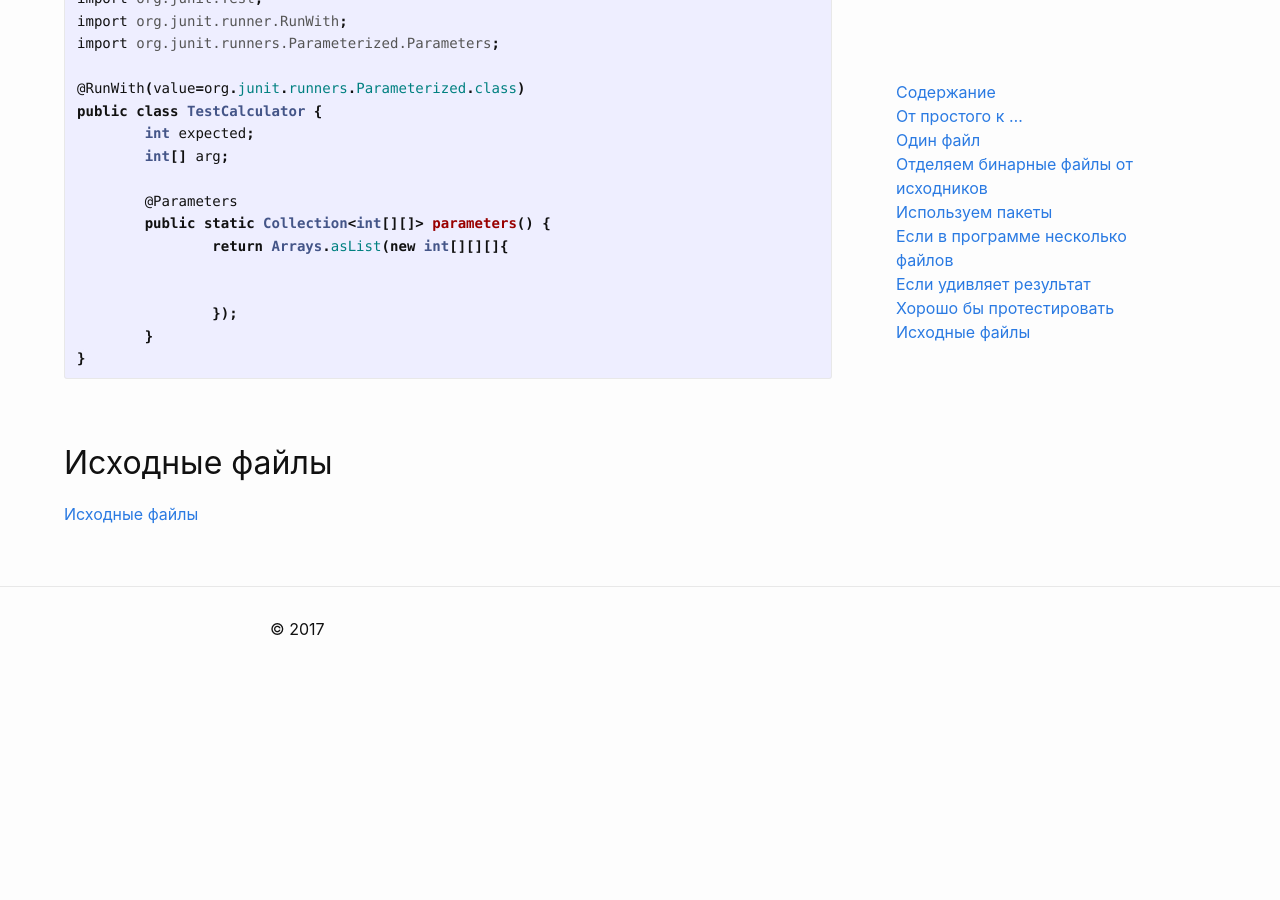
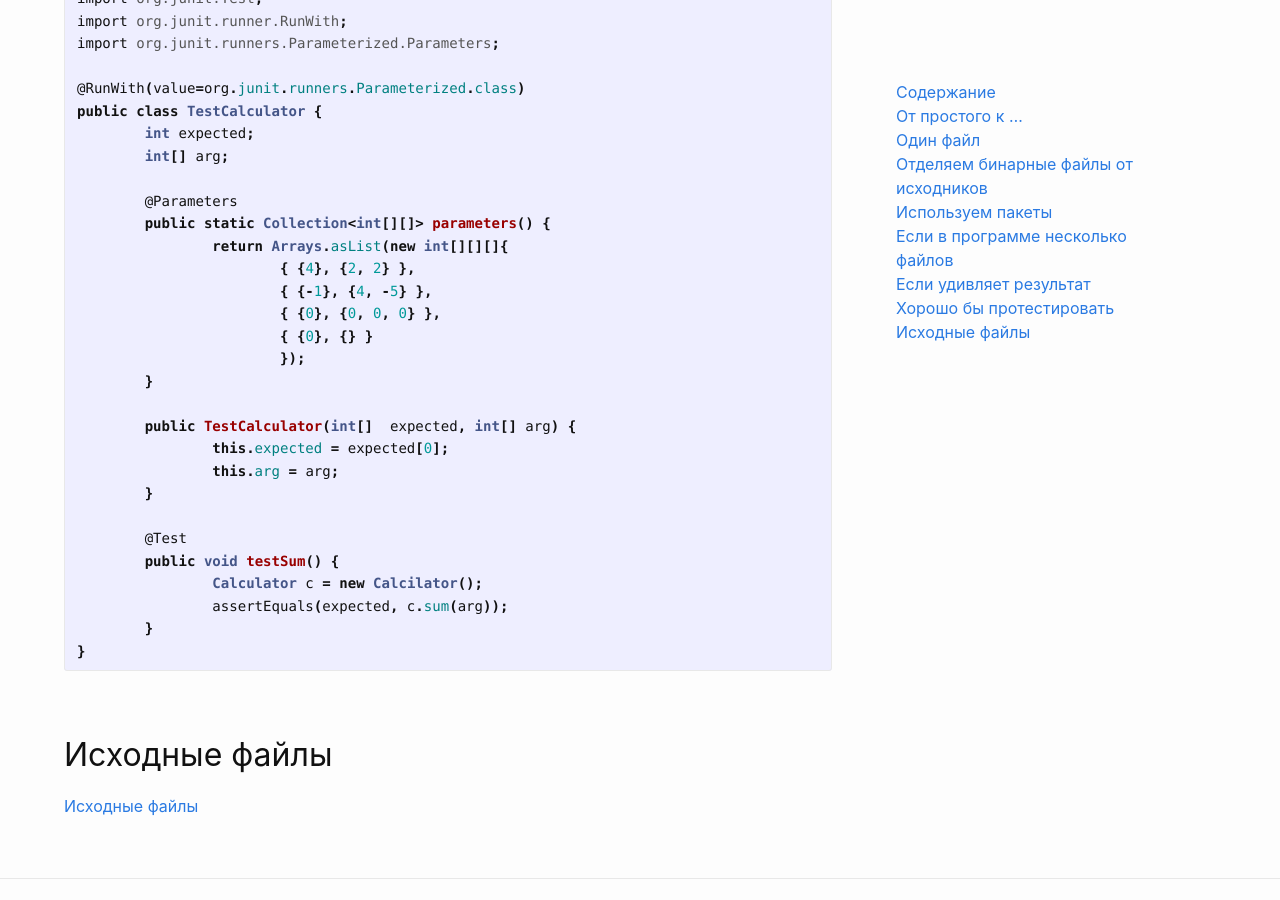
Before and after one commit to evgenvandev/example-with-minima, a Jekyll site: the page built from codes/_posts/2022-02-27-work-with-java-in-command-line.md, in a window 1280 px wide and 900 px high, scrolled down 10747 px. Built offline with Jekyll 4.4.1, drawn with Linux system fonts in a browser that asks for light colours; before the commit the page ends 11433 px from its top, so only the background shows below that.

Commit message:
update article

````diff
--- a/codes/_posts/2022-02-27-work-with-java-in-command-line.md
+++ b/codes/_posts/2022-02-27-work-with-java-in-command-line.md
@@ -338,9 +338,22 @@ public class TestCalculator {
 	@Parameters
 	public static Collection<int[][]> parameters() {
 		return Arrays.asList(new int[][][]{
+			{ {4}, {2, 2} },
+			{ {-1}, {4, -5} },
+			{ {0}, {0, 0, 0} },
+			{ {0}, {} }
+			});
+	}
 
+	public TestCalculator(int[]  expected, int[] arg) {
+		this.expected = expected[0];
+		this.arg = arg;
+	}
 
-		});
+	@Test
+	public void testSum() {
+		Calculator c = new Calcilator();
+		assertEquals(expected, c.sum(arg));
 	}
 }
 ```
````
